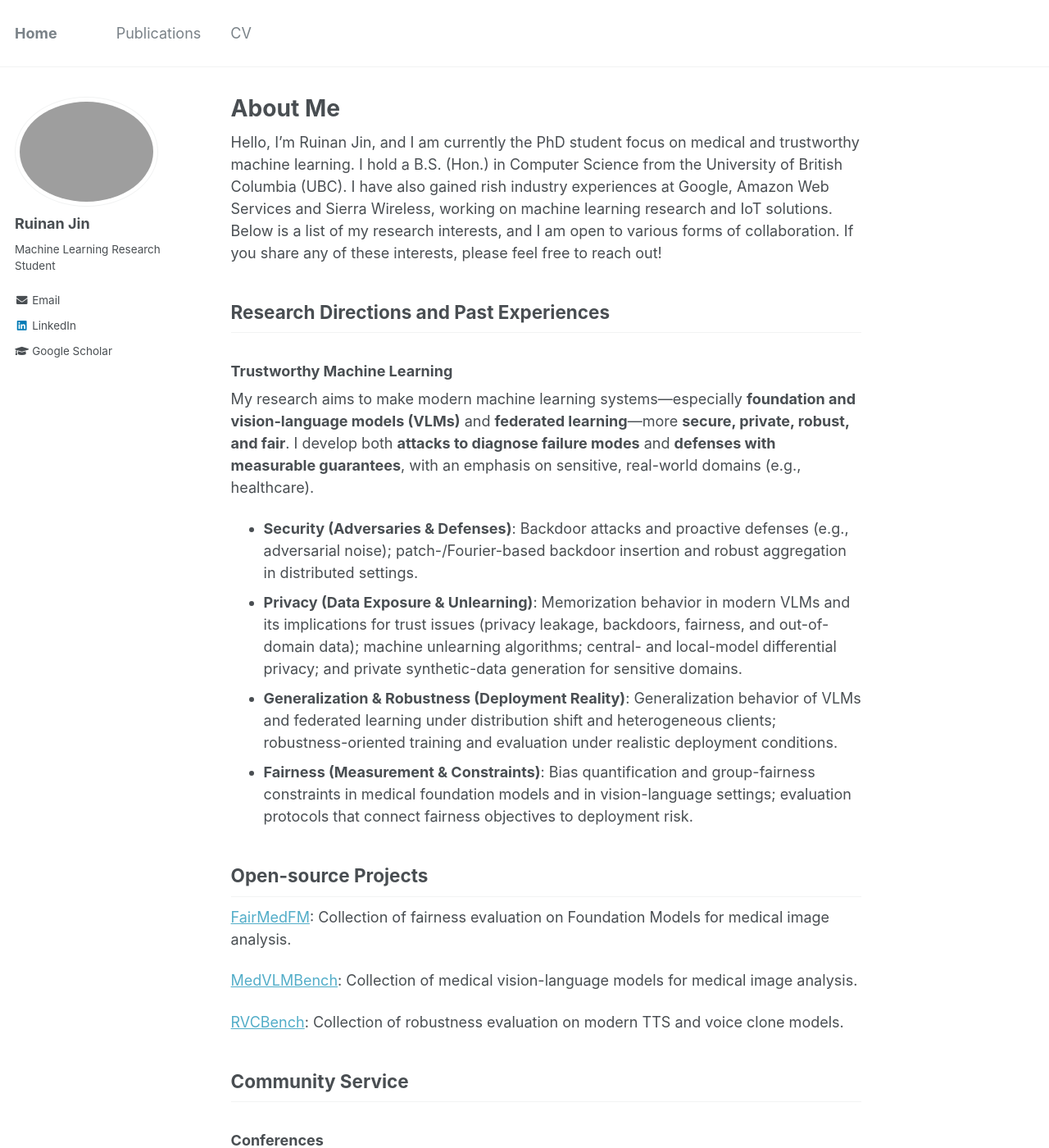
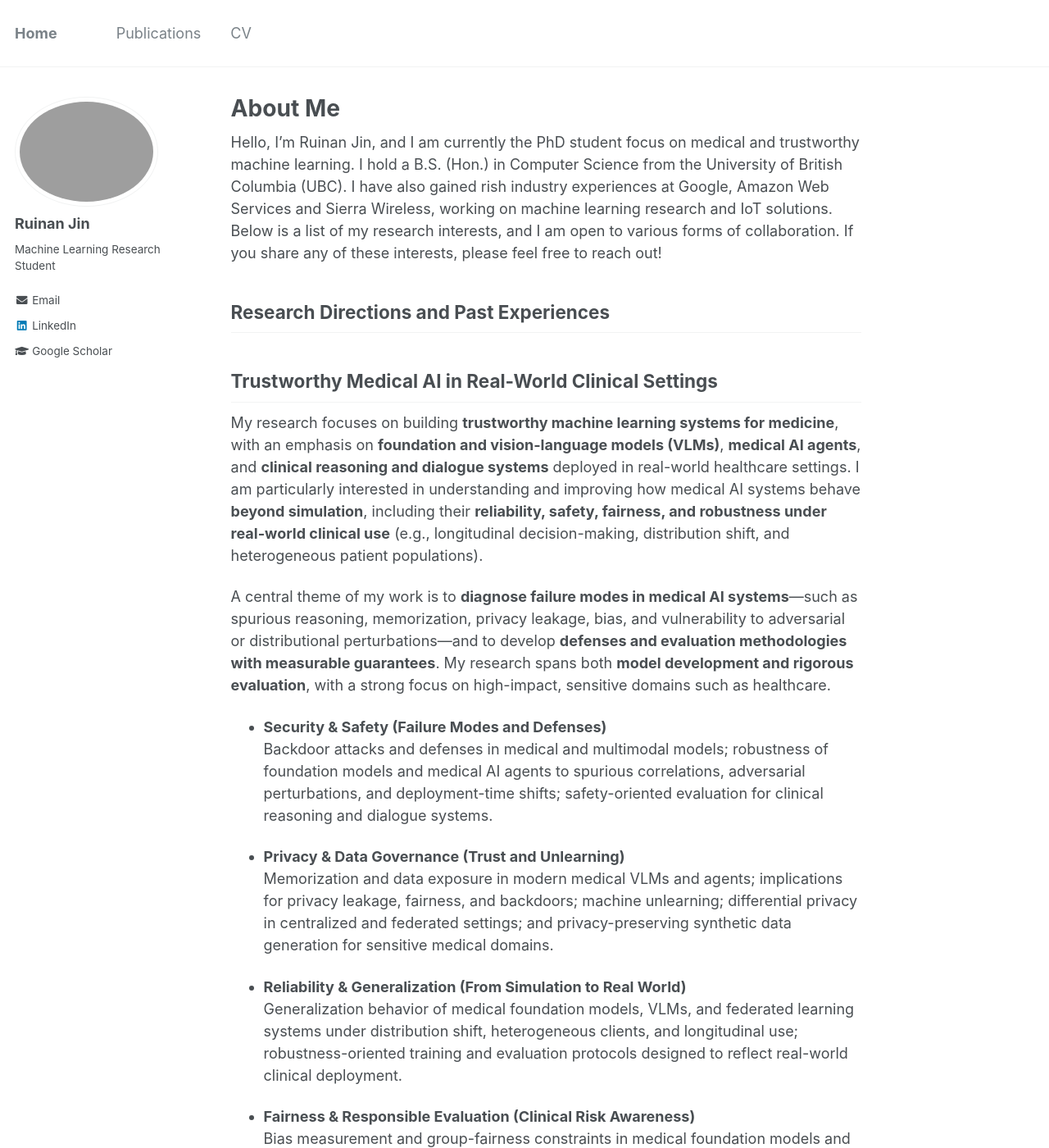
Before and after one commit to Nanboy-Ronan/Personal-Web, a Jekyll site: the page built from _pages/about.md, in a window 1280 px wide and 1400 px high. Shown: the whole window at 82% size. Built offline with Jekyll 4.4.1, drawn with Linux system fonts in a browser that asks for light colours; some of the changed text lies outside the part shown.

Commit message:
update introduction

```diff
--- a/_pages/about.md
+++ b/_pages/about.md
@@ -20,13 +20,24 @@ Hello, I'm Ruinan Jin, and I am currently the PhD student focus on medical and t
 - **Federated Recommendation System**: integrate deep learning recommendation model (DLRM) into heterogeneous federated learning for efficient communication.
 - **New Regime of Federated Learning**: incorporation of textural gradient features into federated optimization. -->
 
-### Trustworthy Machine Learning
-My research aims to make modern machine learning systems—especially **foundation and vision-language models (VLMs)** and **federated learning**—more **secure, private, robust, and fair**. I develop both **attacks to diagnose failure modes** and **defenses with measurable guarantees**, with an emphasis on sensitive, real-world domains (e.g., healthcare).
+## Trustworthy Medical AI in Real-World Clinical Settings
 
-- **Security (Adversaries & Defenses)**: Backdoor attacks and proactive defenses (e.g., adversarial noise); patch-/Fourier-based backdoor insertion and robust aggregation in distributed settings.
-- **Privacy (Data Exposure & Unlearning)**: Memorization behavior in modern VLMs and its implications for trust issues (privacy leakage, backdoors, fairness, and out-of-domain data); machine unlearning algorithms; central- and local-model differential privacy; and private synthetic-data generation for sensitive domains.
-- **Generalization & Robustness (Deployment Reality)**: Generalization behavior of VLMs and federated learning under distribution shift and heterogeneous clients; robustness-oriented training and evaluation under realistic deployment conditions.
-- **Fairness (Measurement & Constraints)**: Bias quantification and group-fairness constraints in medical foundation models and in vision-language settings; evaluation protocols that connect fairness objectives to deployment risk.
+My research focuses on building **trustworthy machine learning systems for medicine**, with an emphasis on **foundation and vision-language models (VLMs)**, **medical AI agents**, and **clinical reasoning and dialogue systems** deployed in real-world healthcare settings. I am particularly interested in understanding and improving how medical AI systems behave **beyond simulation**, including their **reliability, safety, fairness, and robustness under real-world clinical use** (e.g., longitudinal decision-making, distribution shift, and heterogeneous patient populations).
+
+A central theme of my work is to **diagnose failure modes in medical AI systems**—such as spurious reasoning, memorization, privacy leakage, bias, and vulnerability to adversarial or distributional perturbations—and to develop **defenses and evaluation methodologies with measurable guarantees**. My research spans both **model development and rigorous evaluation**, with a strong focus on high-impact, sensitive domains such as healthcare.
+
+- **Security & Safety (Failure Modes and Defenses)**
+  Backdoor attacks and defenses in medical and multimodal models; robustness of foundation models and medical AI agents to spurious correlations, adversarial perturbations, and deployment-time shifts; safety-oriented evaluation for clinical reasoning and dialogue systems.
+
+- **Privacy & Data Governance (Trust and Unlearning)**
+  Memorization and data exposure in modern medical VLMs and agents; implications for privacy leakage, fairness, and backdoors; machine unlearning; differential privacy in centralized and federated settings; and privacy-preserving synthetic data generation for sensitive medical domains.
+
+- **Reliability & Generalization (From Simulation to Real World)**
+  Generalization behavior of medical foundation models, VLMs, and federated learning systems under distribution shift, heterogeneous clients, and longitudinal use; robustness-oriented training and evaluation protocols designed to reflect real-world clinical deployment.
+
+- **Fairness & Responsible Evaluation (Clinical Risk Awareness)**
+  Bias measurement and group-fairness constraints in medical foundation models and vision-language systems; fairness-aware benchmarks and evaluation frameworks that connect algorithmic behavior to downstream clinical risk and real-world impact.
+
 
 <!-- ### Vision-Language Multimodal Models
 - **Contrastive Pre-training**: CLIP-family for image-text representation alignment.
```
